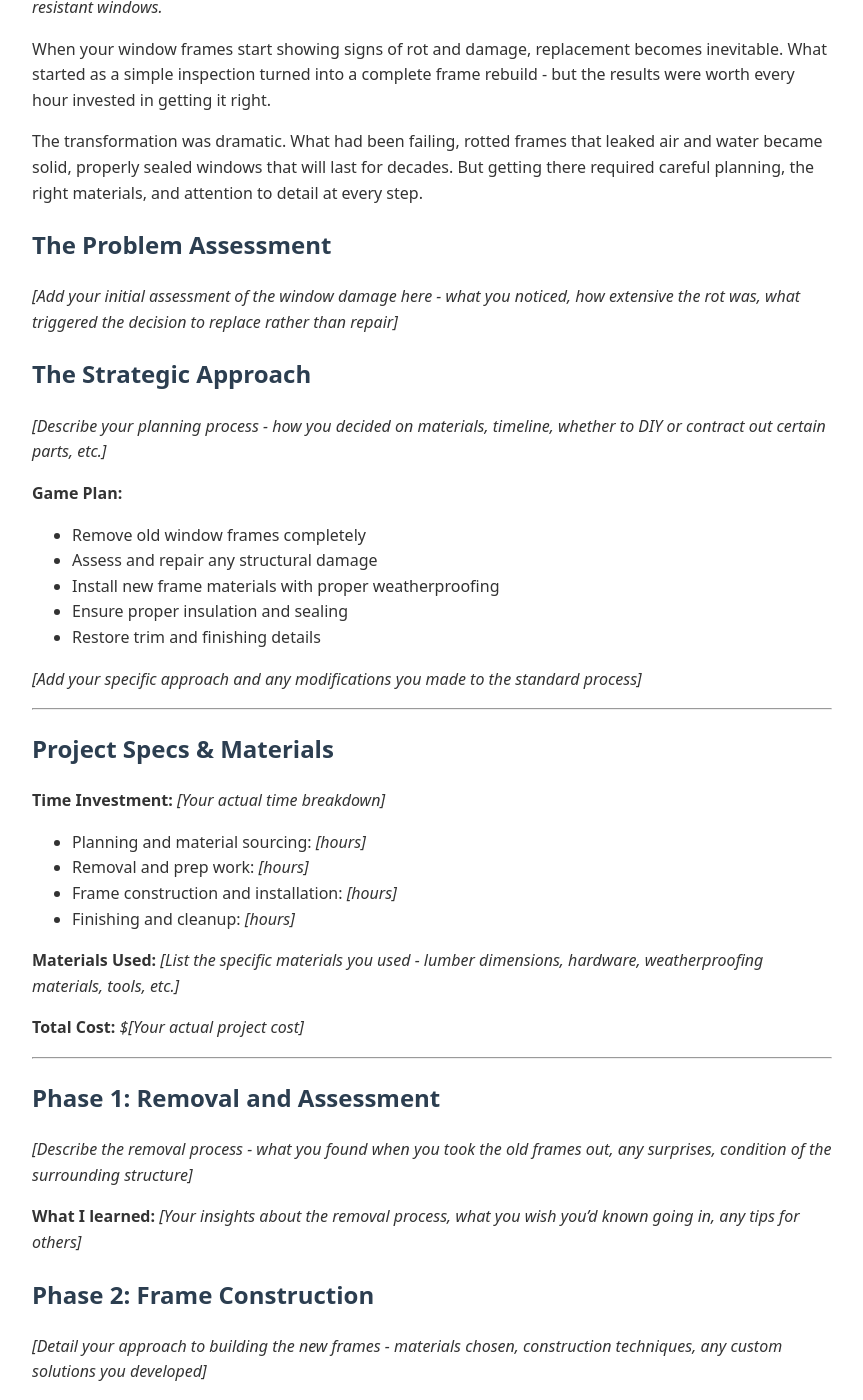
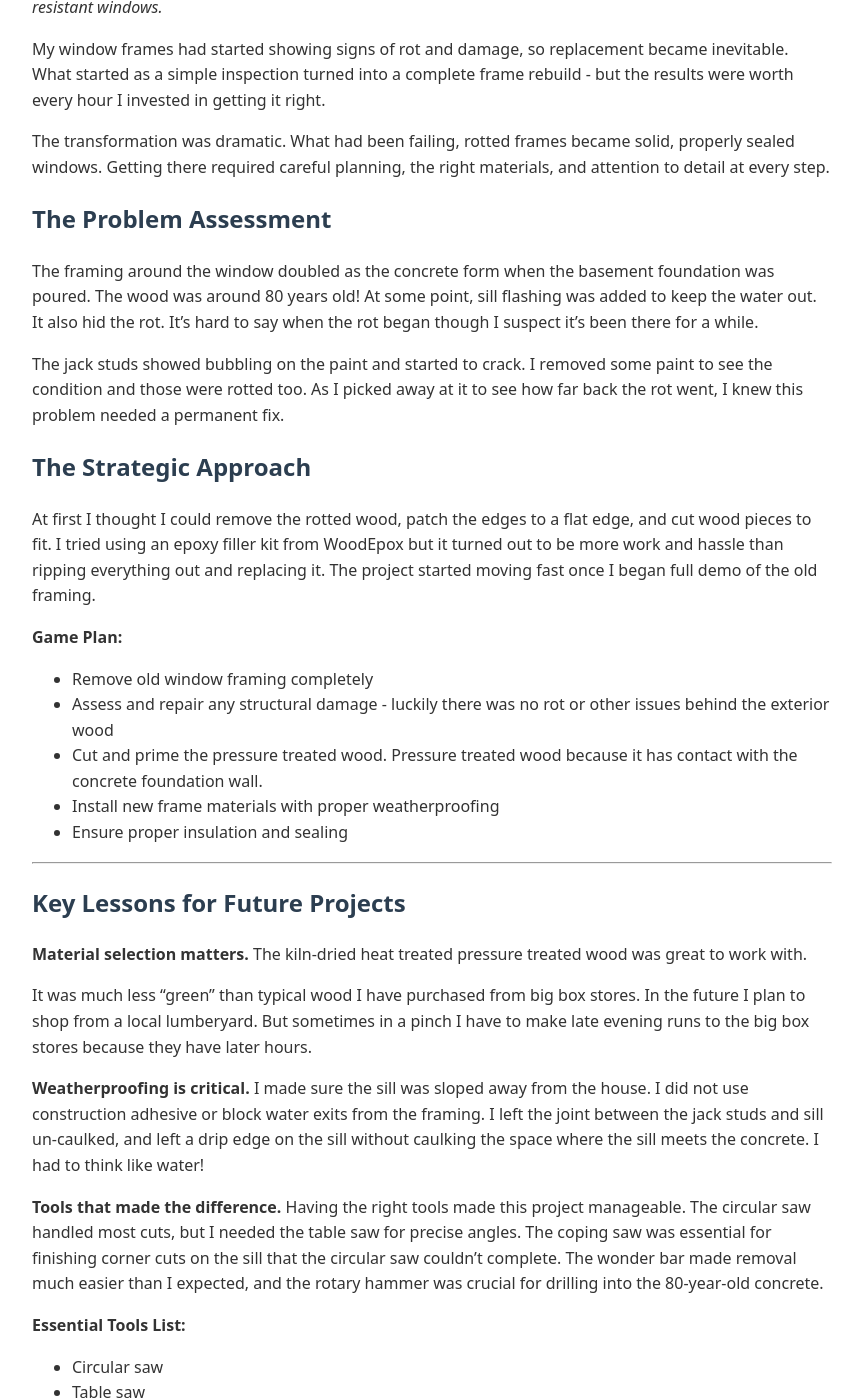
Before and after one commit to jayljohnson/nordhus.site, a Jekyll site: the page built from _posts/2025-08-02-window-frame-replacement.md, in a window 1280 px wide and 1400 px high, scrolled down 242 px. Shown: the whole window, without its empty margins (208-1071 px from the left). Built offline with Jekyll 4.4.1, drawn with Linux system fonts in a browser that asks for light colours; some of the changed text lies outside the part shown.

Commit message:
Editing and adding content for the window project

```diff
--- a/_posts/2025-08-02-window-frame-replacement.md
+++ b/_posts/2025-08-02-window-frame-replacement.md
@@ -7,108 +7,122 @@ excerpt: "Complete window frame replacement project - removing rotted frames, re
 
 *A comprehensive window frame replacement project that turned deteriorating frames into solid, weather-resistant windows.*
 
-When your window frames start showing signs of rot and damage, replacement becomes inevitable. What started as a simple inspection turned into a complete frame rebuild - but the results were worth every hour invested in getting it right.
+My window frames had started showing signs of rot and damage, so replacement became inevitable. What started as a simple inspection turned into a complete frame rebuild - but the results were worth every hour I invested in getting it right.
 
-The transformation was dramatic. What had been failing, rotted frames that leaked air and water became solid, properly sealed windows that will last for decades. But getting there required careful planning, the right materials, and attention to detail at every step.
+The transformation was dramatic. What had been failing, rotted frames became solid, properly sealed windows. Getting there required careful planning, the right materials, and attention to detail at every step.
 
 ## The Problem Assessment
 
-*[Add your initial assessment of the window damage here - what you noticed, how extensive the rot was, what triggered the decision to replace rather than repair]*
+The framing around the window doubled as the concrete form when the basement foundation was poured.  The wood was around 80 years old!  At some point, sill flashing was added to keep the water out.  It also hid the rot.  It's hard to say when the rot began though I suspect it's been there for a while.
+
+The jack studs showed bubbling on the paint and started to crack.  I removed some paint to see the condition and those were rotted too.  As I picked away at it to see how far back the rot went, I knew this problem needed a permanent fix.
 
 ## The Strategic Approach
 
-*[Describe your planning process - how you decided on materials, timeline, whether to DIY or contract out certain parts, etc.]*
+At first I thought I could remove the rotted wood, patch the edges to a flat edge, and cut wood pieces to fit.  I tried using an epoxy filler kit from WoodEpox but it turned out to be more work and hassle than ripping everything out and replacing it.  The project started moving fast once I began full demo of the old framing.
 
 **Game Plan:**
-- Remove old window frames completely
-- Assess and repair any structural damage
+- Remove old window framing completely
+- Assess and repair any structural damage - luckily there was no rot or other issues behind the exterior wood
+- Cut and prime the pressure treated wood.  Pressure treated wood because it has contact with the concrete foundation wall.
 - Install new frame materials with proper weatherproofing
 - Ensure proper insulation and sealing
-- Restore trim and finishing details
-
-*[Add your specific approach and any modifications you made to the standard process]*
 
 ---
 
-## Project Specs & Materials
-
-**Time Investment:** *[Your actual time breakdown]*
-- Planning and material sourcing: *[hours]*
-- Removal and prep work: *[hours]*
-- Frame construction and installation: *[hours]*
-- Finishing and cleanup: *[hours]*
-
-**Materials Used:**
-*[List the specific materials you used - lumber dimensions, hardware, weatherproofing materials, tools, etc.]*
-
-**Total Cost:** *$[Your actual project cost]*
-
----
-
-## Phase 1: Removal and Assessment
-
-*[Describe the removal process - what you found when you took the old frames out, any surprises, condition of the surrounding structure]*
-
-**What I learned:** *[Your insights about the removal process, what you wish you'd known going in, any tips for others]*
-
-## Phase 2: Frame Construction
-
-*[Detail your approach to building the new frames - materials chosen, construction techniques, any custom solutions you developed]*
-
-**My Construction Approach:**
-*[Specific steps you took, tools that were most helpful, techniques that worked well]*
-
-**Something I learned:** *[Key insights from the construction phase]*
-
-## Phase 3: Installation and Weatherproofing
-
-*[Describe the installation process - how you ensured proper fit, weatherproofing techniques, sealing and insulation details]*
-
-**What struck me:** *[Your observations about this phase - what was more/less difficult than expected, critical details that made a difference]*
-
-## Phase 4: Finishing Details
-
-*[Cover trim work, paint/stain, hardware installation, final adjustments]*
-
-*[Your experience with the finishing work and any lessons learned]*
-
 ## Key Lessons for Future Projects
 
-**Material selection matters.** *[Your thoughts on what materials worked well and what you might do differently]*
+**Material selection matters.**
+The kiln-dried heat treated pressure treated wood was great to work with.
 
-**Weatherproofing is critical.** *[Insights about sealing, insulation, preventing future problems]*
+It was much less "green" than typical wood I have purchased from big box stores.  In the future I plan to shop from a local lumberyard.  But sometimes in a pinch I have to make late evening runs to the big box stores because they have later hours.
 
-**Tool organization and workflow.** *[What tools were essential, how you organized the work to be efficient]*
+**Weatherproofing is critical.**
+I made sure the sill was sloped away from the house.  I did not use construction adhesive or block water exits from the framing.  I left the joint between the jack studs and sill un-caulked, and left a drip edge on the sill without caulking the space where the sill meets the concrete.  I had to think like water!
+
+**Tools that made the difference.**
+Having the right tools made this project manageable. The circular saw handled most cuts, but I needed the table saw for precise angles. The coping saw was essential for finishing corner cuts on the sill that the circular saw couldn't complete. The wonder bar made removal much easier than I expected, and the rotary hammer was crucial for drilling into the 80-year-old concrete.
+
+**Essential Tools List:**
+* Circular saw
+* Table saw
+* Coping saw for finishing corner cuts with the circular saw, mostly for the sill
+* Wonder bar prybar
+* Impact wrench
+* Rotary hammer
+* Tapcon screws
+* KDHT pressure treated lumber
+
 
 ## The Bottom Line
 
-*[Your overall assessment of the project - was it worth doing yourself, how the results compare to your expectations, what you're most satisfied with]*
+The windows are now properly sealed, structurally sound, and should provide decades of reliable service. I learned that wood patching is a last resort and is best suited for minor imperfections like nail or screw holes.  Which reminds me that I need to fill the tapcon holes before we paint!
 
-The windows are now properly sealed, structurally sound, and should provide decades of reliable service. *[Add your specific outcomes and satisfaction with the results]*
-
-**Next up:** *[Any related projects you're planning or lessons you'll apply to future work]*
+**Next up:**
+We'll be having a contractor paint the exterior for us.  I'll be prepping hole saw patches from when we had blown insulation installed.  The contractor will paint the new window framing for us. It's primed and ready to go.
 
 ## Photo Gallery
 
-*Note: The current photos in assets/images/2025-07-26-shed-organization/ appear to be from a shed organization project rather than window frame replacement. These photos show:*
+### Initial Assessment and Damage
 
-- *Tool organization and workbench setup*
-- *Lumber storage and shelving construction*
-- *Shed interior with a window visible in background*
-- *Completed shed organization with proper storage*
+Initial window condition showing deterioration.  At this point I'd removed the sill flashing to uncover the rotted wood underneath, and removed the rotted portions of the studs on the side.
+![Initial window condition showing deterioration](/assets/images/2025-08-02-window-frame/IMG20250608101806.jpg)
 
-*The photos show excellent craftsmanship on the shed organization project, but don't appear to document window frame replacement work. Please confirm if these are the intended photos or if there are different window repair photos that should be used for this gallery.*
+After more wood rot removal.  This is about when I realized that this was a full replacement job.  Not a patching job.
+![Close-up of rot and damage in window frame](/assets/images/2025-08-02-window-frame/IMG20250608114456.jpg)
 
-### Current Available Photos
+### Removal and Construction Process
 
-Tools and supplies organized on workbench during shed project
-![Tools and supplies organized on workbench during shed project](/assets/images/2025-07-26-shed-organization/IMG20250726132239.jpg)
+After unscrewing the window from the framing, I cut through the caulking with a utility knife.  I removed the vinyl window, and then removed all of the framing.  It came out with a wonder bar and some elbow grease.
+![Window frame removal in progress](/assets/images/2025-08-02-window-frame/IMG20250619144554.jpg)
 
-Level and lumber during shed shelving construction
-![Level and lumber during shed shelving construction](/assets/images/2025-07-26-shed-organization/IMG20250726140034.jpg)
+Wider view of frame condition during removal.  Don't mind the interior drywall, that's a project for another time.
+![Detailed view of frame condition during removal](/assets/images/2025-08-02-window-frame/IMG20250619144601.jpg)
 
-Completed shelf framing showing window in background
-![Completed shelf framing with window visible in shed background](/assets/images/2025-07-26-shed-organization/IMG20250726144728.jpg)
+Closeup of the interior wall framing and casing components.  The interior wall butts up to the concrete foundation wall.  That all stayed the same.
+![Frame components and materials preparation](/assets/images/2025-08-02-window-frame/IMG20250619144606.jpg)
 
-Finished shed organization with storage and window
-![Finished shed organization with proper storage and window visible](/assets/images/2025-07-26-shed-organization/IMG20250726162433.jpg)
+Another view of the top of the window opening.  The residue in the overhead cross beams is from when the original framing doubled as a concrete form!
+![Construction work in progress - frame assembly](/assets/images/2025-08-02-window-frame/IMG20250619144608.jpg)
+
+More views of the interior, and the concrete condition
+![Frame construction details and joinery](/assets/images/2025-08-02-window-frame/IMG20250619144612.jpg)
+
+![Measurement and fitting work](/assets/images/2025-08-02-window-frame/IMG20250619144614.jpg)
+
+![Frame positioning and alignment check](/assets/images/2025-08-02-window-frame/IMG20250619144616.jpg)
+
+![Installation progress with proper positioning](/assets/images/2025-08-02-window-frame/IMG20250619144618.jpg)
+
+
+### Final Installation and Finishing
+
+After measuring, cutting, dry fitting, and priming, one last dry fit.
+![Project status after initial construction phase](/assets/images/2025-08-02-window-frame/IMG20250712120710.jpg)
+
+Material used for the new framing.  KDHT is "Kiln dried, heat treated."  "HEM/FIR" is hemlock or fir.  It has less movement than the typical "green" pressure treated wood.  I found this at Lowes and had to pick through the stack to find nice pieces.
+![Foundation area inspection around window](/assets/images/2025-08-02-window-frame/IMG20250609070329.jpg)
+
+Frame installation and weatherproofing work.  I used 4" flex tape to make sure the opening was sealed behind the new framing, and water on the exterior side would not be trapped behind it.
+![Frame installation and weatherproofing work](/assets/images/2025-08-02-window-frame/IMG20250713172036.jpg)
+
+![Detailed view of finished frame construction](/assets/images/2025-08-02-window-frame/IMG20250713172040.jpg)
+
+Pre-drilling the holes for the tapcon concrete anchors.
+![Trim work and finishing details](/assets/images/2025-08-02-window-frame/IMG20250713172303.jpg)
+
+Using a countersink bit so that the tapcons are slightly below the wood surface after installation
+![Final frame assembly with trim installation](/assets/images/2025-08-02-window-frame/IMG20250713172342.jpg)
+
+Before installing the tapcons, I used a rotary hammer to drill into the concrete.  Then used an air compressor + shop vac to clean out the holes before installing the tapcons.  Then I installed the tapcons with an impact wrench.  (I missed taking photos of those steps, no helpers and I needed 2 hands!)
+![Weatherproofing and sealing work completed](/assets/images/2025-08-02-window-frame/IMG20250713173901.jpg)
+
+The sill is installed!
+![Interior view of completed window installation](/assets/images/2025-08-02-window-frame/IMG20250713173911.jpg)
+
+![Final exterior view showing completed frame](/assets/images/2025-08-02-window-frame/IMG20250713173930.jpg)
+
+All framing components installed, and the window reinstalled and caulked with Osi Quad Max.
+![Window operation test and final adjustments](/assets/images/2025-08-02-window-frame/IMG20250713190341.jpg)
+
+The final remaining steps are header flashing, exterior trim, and paint!
```
